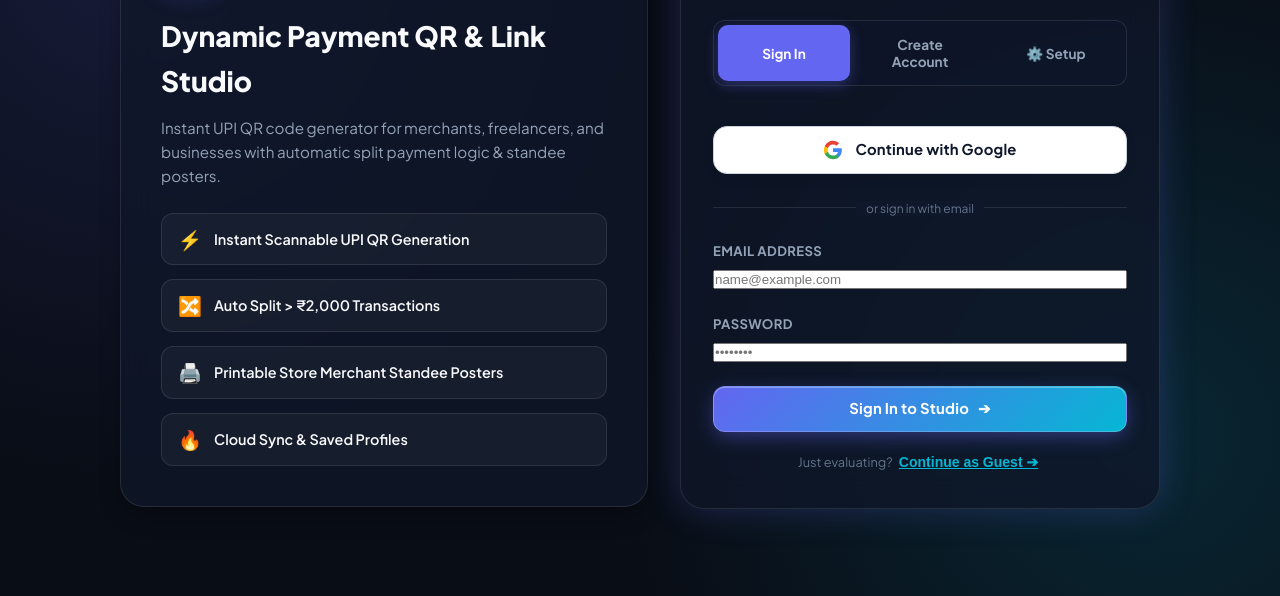
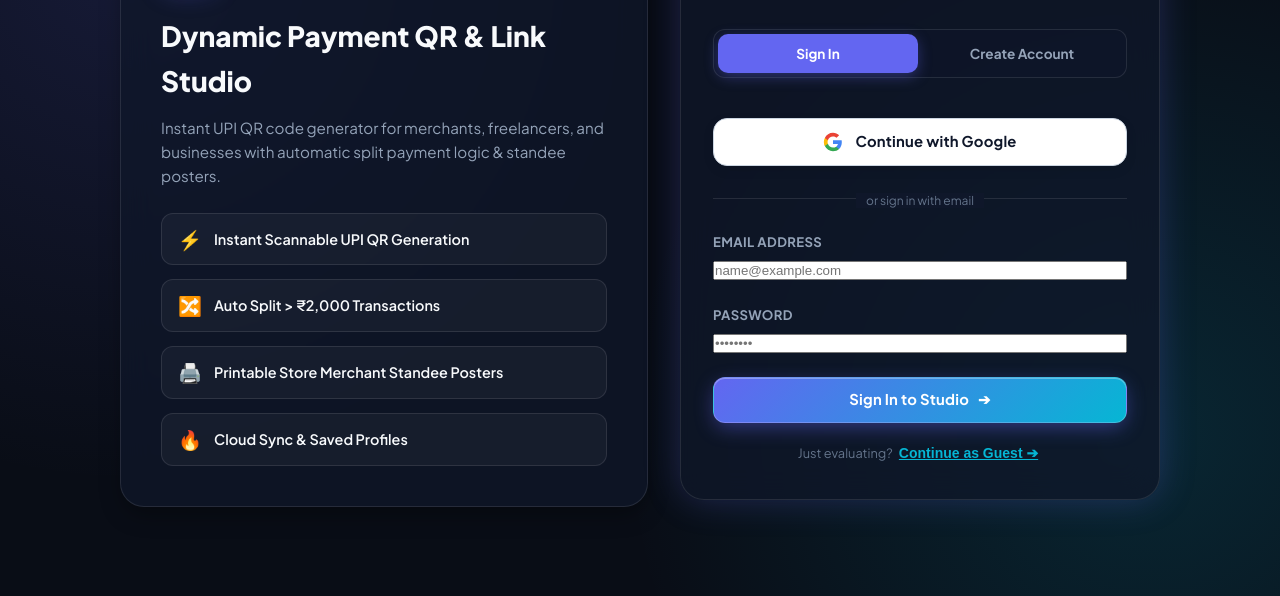
Before and after one commit to adxxttii/UPI-Generator, a website built with Vite: page index.html in a window 1280 px wide. Shown: the part 204-800 px from the top of the page. Built offline with nearby package versions, Linux system fonts and the light colour scheme; some packages are replaced by stand-ins of ours; no server answers.

Commit message:
Remove Setup button from authentication tabs

```diff
--- a/index.html
+++ b/index.html
@@ -69,7 +69,6 @@
         <div class="auth-tabs">
           <button type="button" class="auth-tab active" data-tab="tabLandingSignIn">Sign In</button>
           <button type="button" class="auth-tab" data-tab="tabLandingSignUp">Create Account</button>
-          <button type="button" class="auth-tab" data-tab="tabLandingConfig">⚙️ Setup</button>
         </div>
 
         <div class="auth-body">
```
